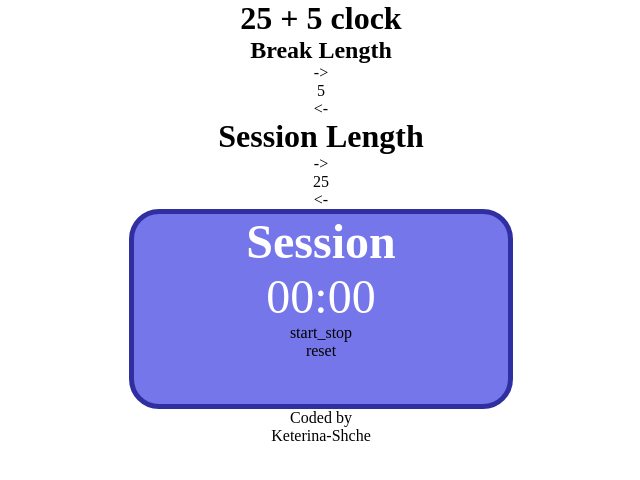
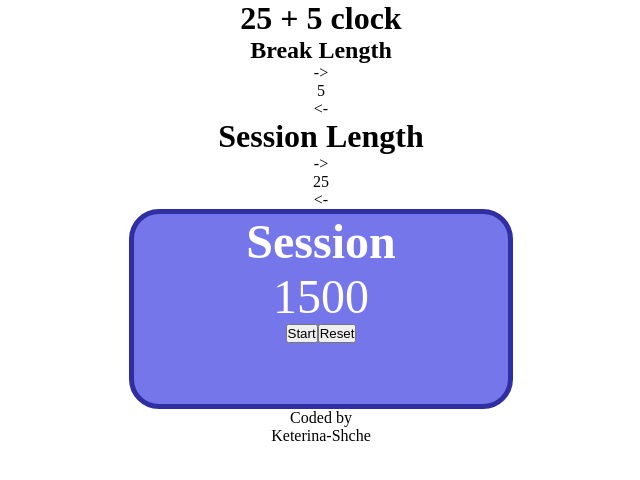
Before and after one commit to katerina-shche/pomodoro-timer, a React (Create React App) app: page / in a window 1280 px wide. Shown: the top 480 px of the page, without its empty margins (319-959 px from the left). Built offline with nearby package versions, Linux system fonts and the light colour scheme.

Commit message:
basic timer component

```diff
--- a/src/App.js
+++ b/src/App.js
@@ -7,6 +7,7 @@ function App() {
   const [title, setTitle] = useState('Session')
   const [breakLength, setBreakLenght] = useState(5)
   const [sessionLength, setSessionLength] = useState(25)
+  const [minutes, setMinutes] = useState(sessionLength)
   const [timeString, setTimeString] = useState('00:00')
   return (
     <div className="App">
@@ -23,7 +24,7 @@ function App() {
         <div id='session-length'>{sessionLength}</div>
         <div id='session-increment'> &lt;- </div>
       </div>
-      <Timer timeString={timeString} title={title} />
+      <Timer timeString={timeString} title={title} minutes={minutes} />
       <div id='author'>Coded by<br/>Keterina-Shche</div>
       <audio id='beep'></audio>
     </div>
--- a/src/Timer.js
+++ b/src/Timer.js
@@ -1,16 +1,43 @@
 import React from 'react'
+import { useState, useEffect } from 'react'
 //styles
 import './Timer.css'
 
-export default function Timer({ title, timeString}) {
+export default function Timer({ title, timeString, minutes}) {
 
+    const [seconds, setSeconds] = useState(minutes * 60)
+    const [isRunning, setIsRunning] = useState(false)
+
+    useEffect(() => {
+        let timer = null
+
+        if(isRunning) {
+            timer = setInterval(() => {
+                setSeconds(seconds-1)
+            }, 1000)
+        }
+
+        return () => {
+            clearInterval(timer)
+        }
+
+    }, [isRunning, seconds])
+
+    const handleToggle = () => {
+        setIsRunning(!isRunning)
+    }
+
+    const handleReset = () => {
+        setSeconds(minutes * 60)
+        setIsRunning(false)
+    }
 
   return (
     <div id='timer'>
         <h2 id='timer-label'>{title}</h2>
-        <div id='time-left'>{timeString}</div>
-        <div id='start_stop'>start_stop</div>
-        <div id='reset'>reset</div>
+        <div id='time-left'>{seconds}</div>
+        <button id='start_stop' onClick={handleToggle}>{isRunning ? 'Pause' : 'Start'}</button>
+        <button id='reset' onClick={handleReset}>Reset</button>
     </div>
   )
 }
```
